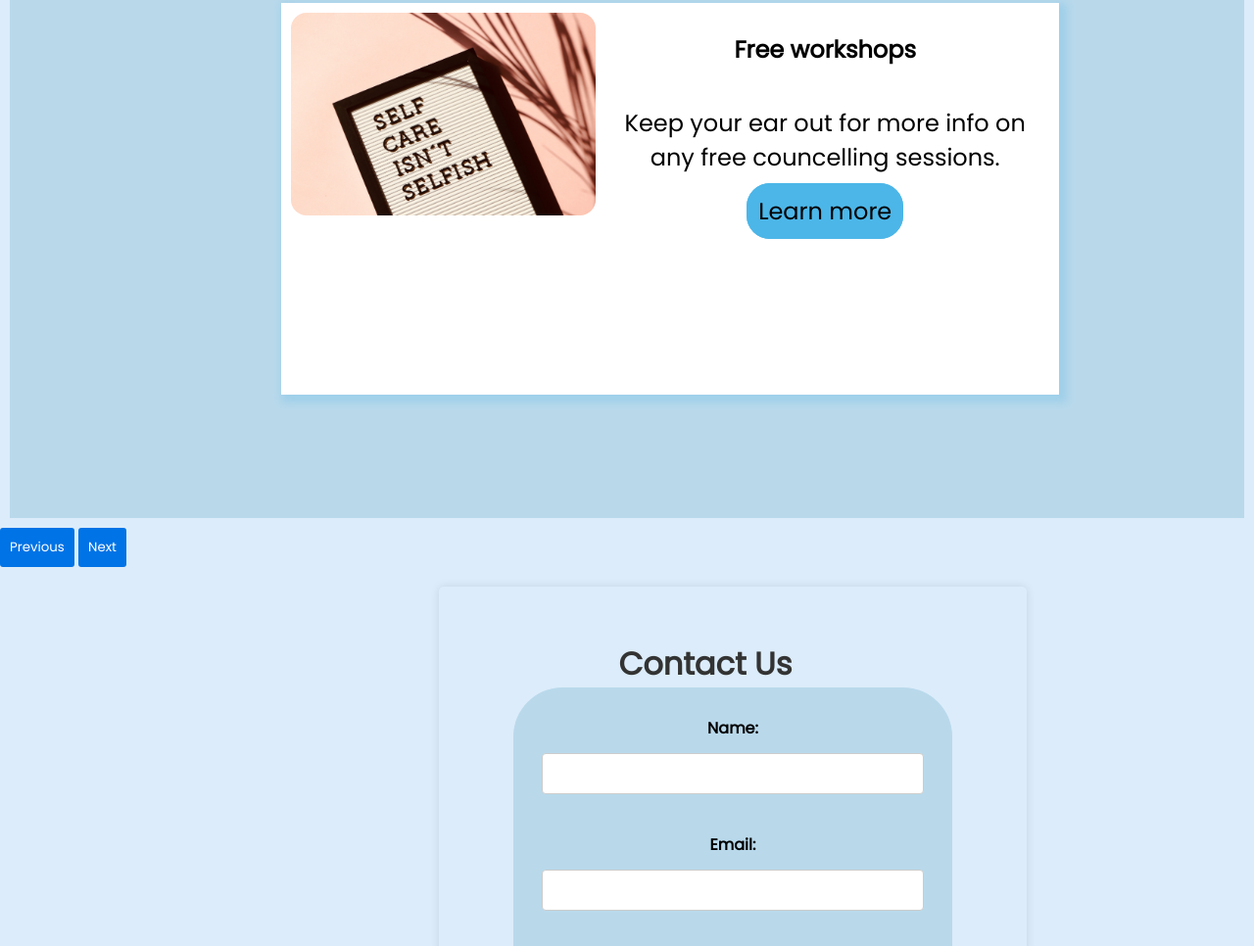
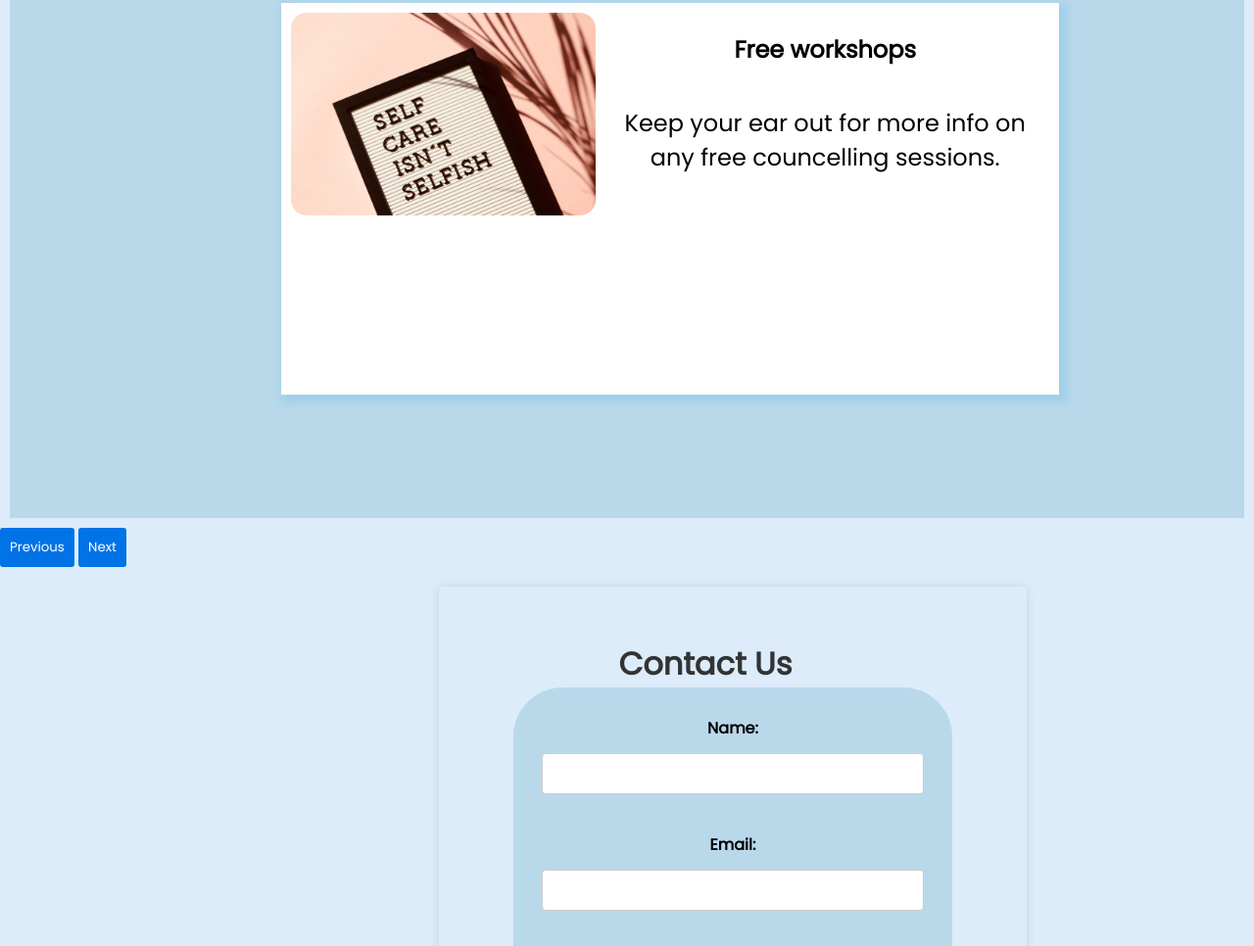
Before and after one commit to Asekona80/Kuyasa-Health-services, a plain HTML site: page index.html in a window 1280 px wide. Shown: the part 1831-2797 px from the top of the page at 98% size. Drawn offline with Linux system fonts and the light colour scheme; a script that the page names is missing.

Commit message:
updated services

```diff
--- a/index.html
+++ b/index.html
@@ -108,7 +108,6 @@
         <h3>Mental Health Support</h3>
         <p>You're not alone in this journey.Reach out to your tribe.
         </p>
-        <a href="">Learn more</a>
       </div>
     </div>
     <div class=" card card2" >
@@ -120,7 +119,6 @@
         <p>
           Keep your ear out for more info on any free councelling sessions.
         </p>
-        <a href="">Learn more</a>
       </div>
     </div>
     <div class=" card card3">
@@ -130,9 +128,7 @@
       <div class="content3">
         <h3>Find Clinics near you</h3>
         <p>Search our website for any clinics or  doctors  closest to you.
-
         </p>
-        <a href="">Learn more</a>
       </div>
     </div>
     <div class=" card card4">
@@ -146,9 +142,7 @@
       <div class="content4">
         <h3>Schedule Appointment</h3>
         <p>Book your appointment through our website
-
         </p>
-        <a href="">Learn more</a>
       </div>
     </div>
 </section>
```
